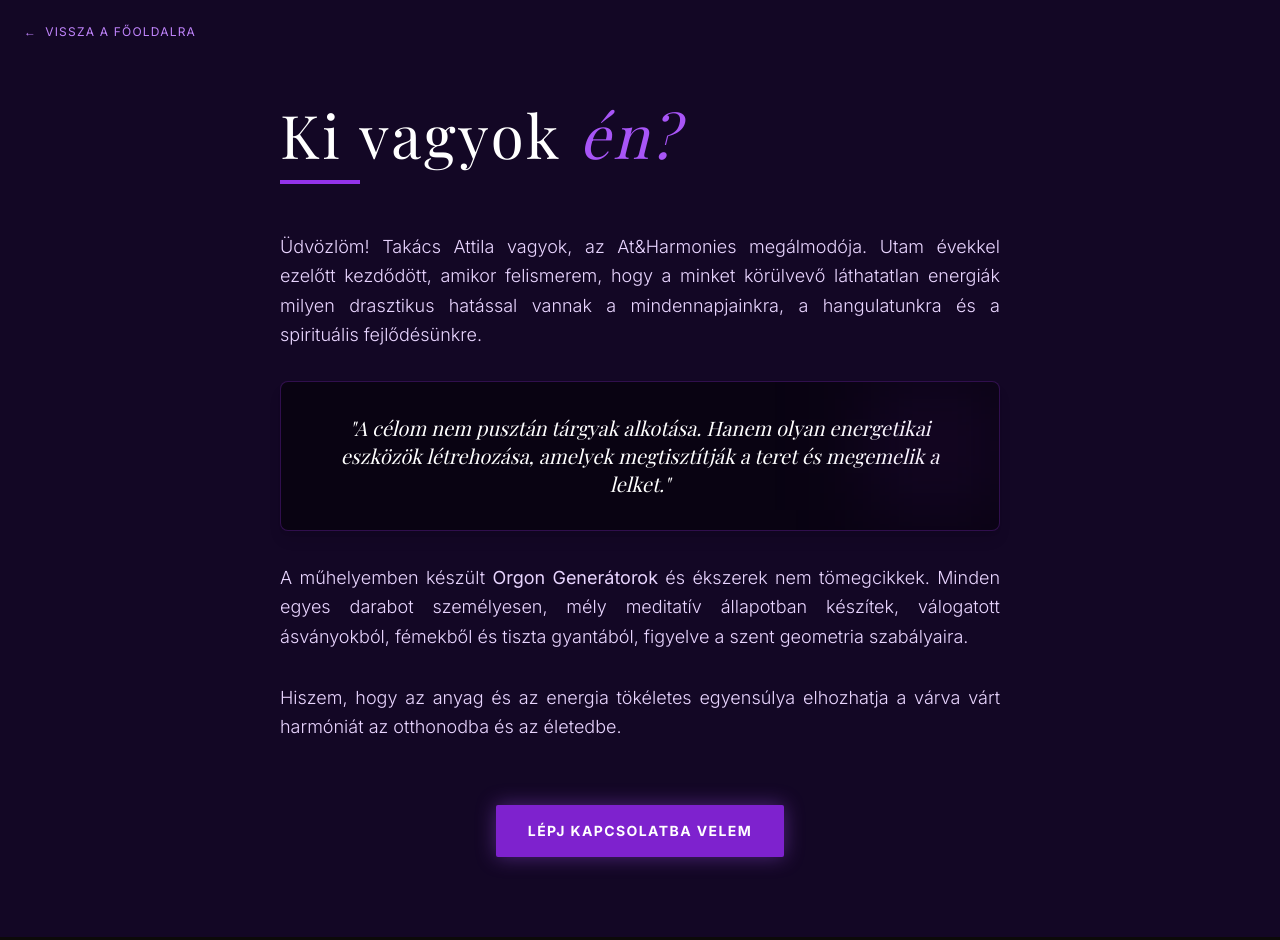
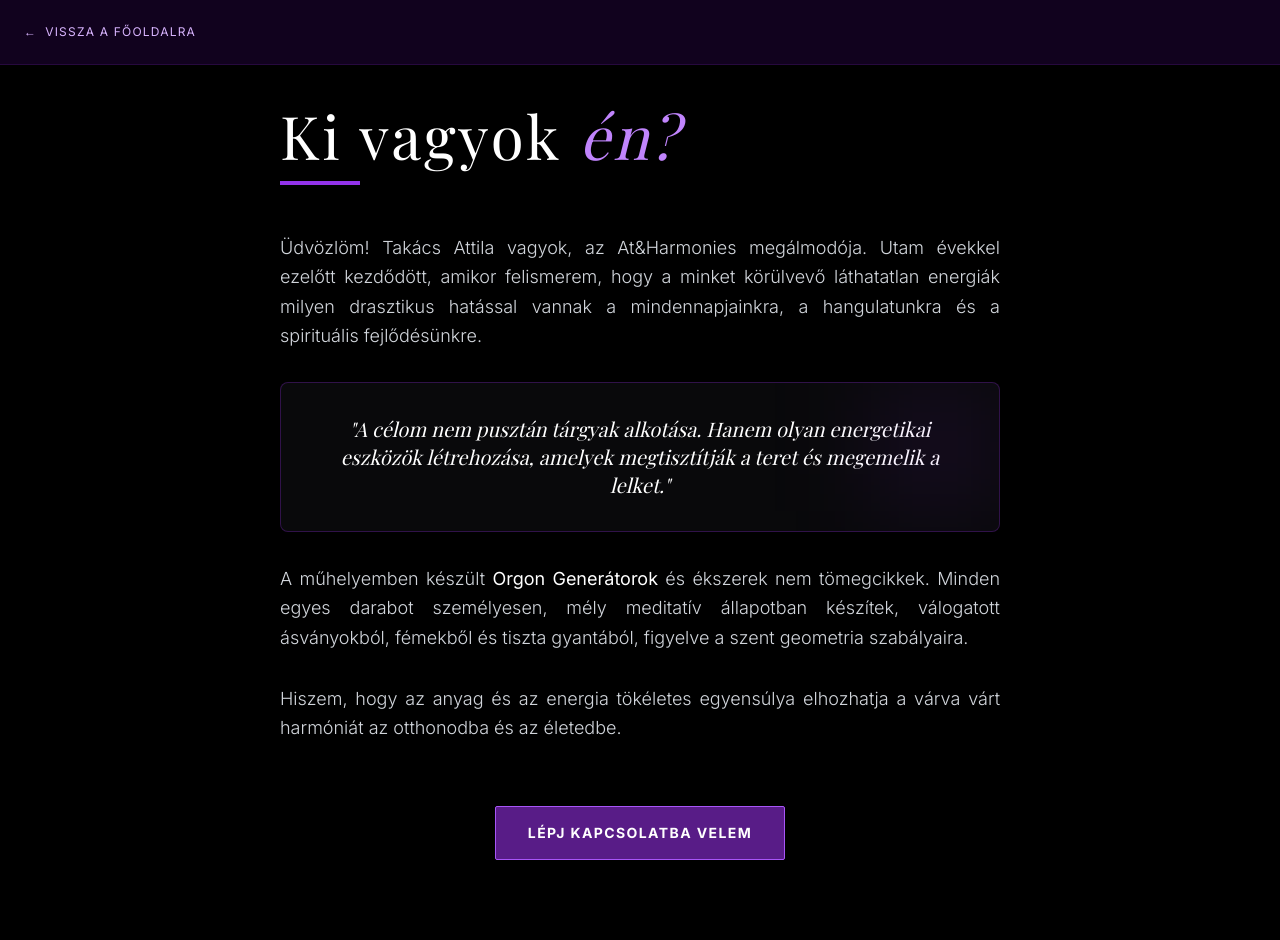
Before and after one commit to faqulord/Tak-cs-Attila-, a Next.js app: page /ki-vagyok in a window 1280 px wide. Built offline with nearby package versions, Linux system fonts and the light colour scheme; a web font is replaced by a local one.

Commit message:
Update page.tsx

```diff
--- a/app/ki-vagyok/page.tsx
+++ b/app/ki-vagyok/page.tsx
@@ -3,27 +3,28 @@ import Link from 'next/link';
 
 export default function AboutPage() {
   return (
-    <main className="min-h-screen bg-[#130725] text-purple-100 font-sans selection:bg-purple-500 selection:text-black pb-20">
+    <main className="min-h-screen bg-black text-white font-sans selection:bg-purple-500 selection:text-white pb-20">
 
-      {/* Vissza gomb */}
-      <div className="p-6">
-        <Link href="/" className="text-purple-400 hover:text-white text-xs uppercase tracking-widest flex items-center gap-2 transition-colors">
+      {/* Vissza gomb a fekete alapon */}
+      <div className="p-6 border-b border-purple-900/30 bg-purple-950/30">
+        <Link href="/" className="text-purple-300 hover:text-white text-xs uppercase tracking-widest flex items-center gap-2 transition-colors">
           <span>←</span> Vissza a főoldalra
         </Link>
       </div>
 
       <article className="max-w-3xl mx-auto px-6 mt-10">
         <h1 className="text-4xl md:text-6xl font-serif text-white mb-4 tracking-wider">
-          Ki vagyok <span className="text-purple-500 italic">én?</span>
+          Ki vagyok <span className="text-purple-400 italic">én?</span>
         </h1>
         <div className="w-20 h-1 bg-purple-600 mb-12"></div>
 
-        <div className="space-y-8 text-purple-200 font-light leading-relaxed text-lg text-justify">
+        <div className="space-y-8 text-gray-300 font-light leading-relaxed text-lg text-justify">
           <p>
             Üdvözlöm! Takács Attila vagyok, az At&Harmonies megálmodója. Utam évekkel ezelőtt kezdődött, amikor felismerem, hogy a minket körülvevő láthatatlan energiák milyen drasztikus hatással vannak a mindennapjainkra, a hangulatunkra és a spirituális fejlődésünkre.
           </p>
 
-          <div className="p-8 bg-black/50 border border-purple-900/50 rounded-lg shadow-lg my-10 relative overflow-hidden">
+          {/* Kiemelt idézet doboz */}
+          <div className="p-8 bg-zinc-950 border border-purple-900/50 rounded-lg shadow-lg my-10 relative overflow-hidden">
             <div className="absolute top-0 right-0 w-32 h-32 bg-purple-600/10 blur-[50px]"></div>
             <p className="text-xl font-serif text-white italic text-center">
               "A célom nem pusztán tárgyak alkotása. Hanem olyan energetikai eszközök létrehozása, amelyek megtisztítják a teret és megemelik a lelket."
@@ -31,7 +32,7 @@ export default function AboutPage() {
           </div>
 
           <p>
-            A műhelyemben készült <strong>Orgon Generátorok</strong> és ékszerek nem tömegcikkek. Minden egyes darabot személyesen, mély meditatív állapotban készítek, válogatott ásványokból, fémekből és tiszta gyantából, figyelve a szent geometria szabályaira.
+            A műhelyemben készült <strong className="text-white">Orgon Generátorok</strong> és ékszerek nem tömegcikkek. Minden egyes darabot személyesen, mély meditatív állapotban készítek, válogatott ásványokból, fémekből és tiszta gyantából, figyelve a szent geometria szabályaira.
           </p>
           <p>
             Hiszem, hogy az anyag és az energia tökéletes egyensúlya elhozhatja a várva várt harmóniát az otthonodba és az életedbe.
@@ -39,7 +40,7 @@ export default function AboutPage() {
         </div>
 
         <div className="mt-16 flex justify-center">
-          <Link href="/kapcsolat" className="bg-purple-700 hover:bg-purple-600 text-white px-8 py-4 uppercase tracking-widest text-sm font-bold rounded-sm shadow-[0_0_20px_rgba(168,85,247,0.4)] transition-all">
+          <Link href="/kapcsolat" className="bg-purple-900 border border-purple-500 hover:bg-purple-700 text-white px-8 py-4 uppercase tracking-widest text-sm font-bold rounded-sm transition-all">
             Lépj kapcsolatba velem
           </Link>
         </div>
```
